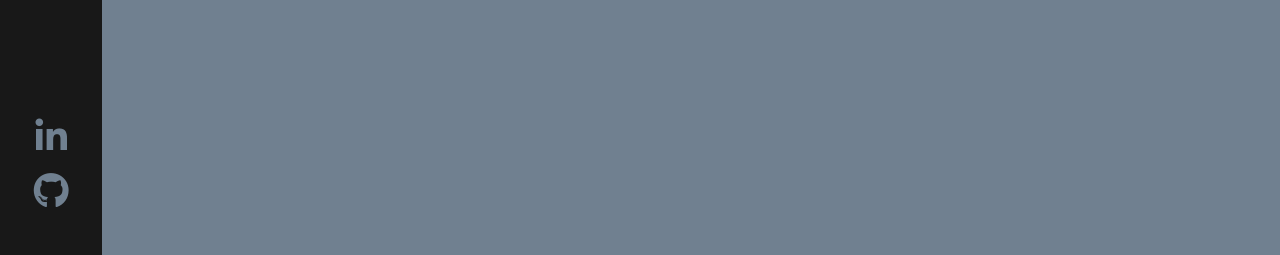
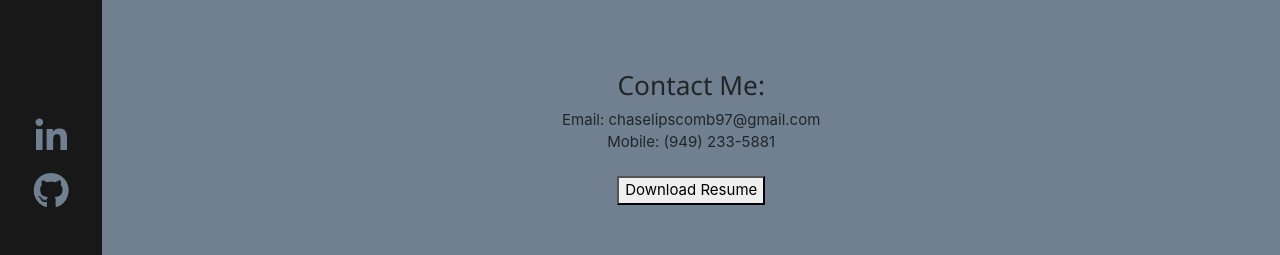
Before and after one commit to chaselipscomb/mywork, a React (Create React App) app: page /#/About in a window 1280 px wide. Before the commit this address led to /#/mywork/About. Shown: the part 515-770 px from the top of the page. Built offline with nearby package versions, Linux system fonts and the light colour scheme.

Commit message:
updated resume

```diff
--- a/src/pages/About.js
+++ b/src/pages/About.js
@@ -53,7 +53,7 @@
                     <div>Email: <span>chaselipscomb97@gmail.com</span></div>
                     <div>Mobile: <span>(949) 233-5881</span></div>
                     <br></br>
-                    <a href="http://www.keepandshare.com/doc10/view.php?id=28937&da=y" download><button>View Resume</button></a>
+                    <a href="https://www.keepandshare.com/doc10/28963/chase-s-resume-1-docx-9k?da=y" download><button>Download Resume</button></a>
                 </center>
 
             </div>
```
